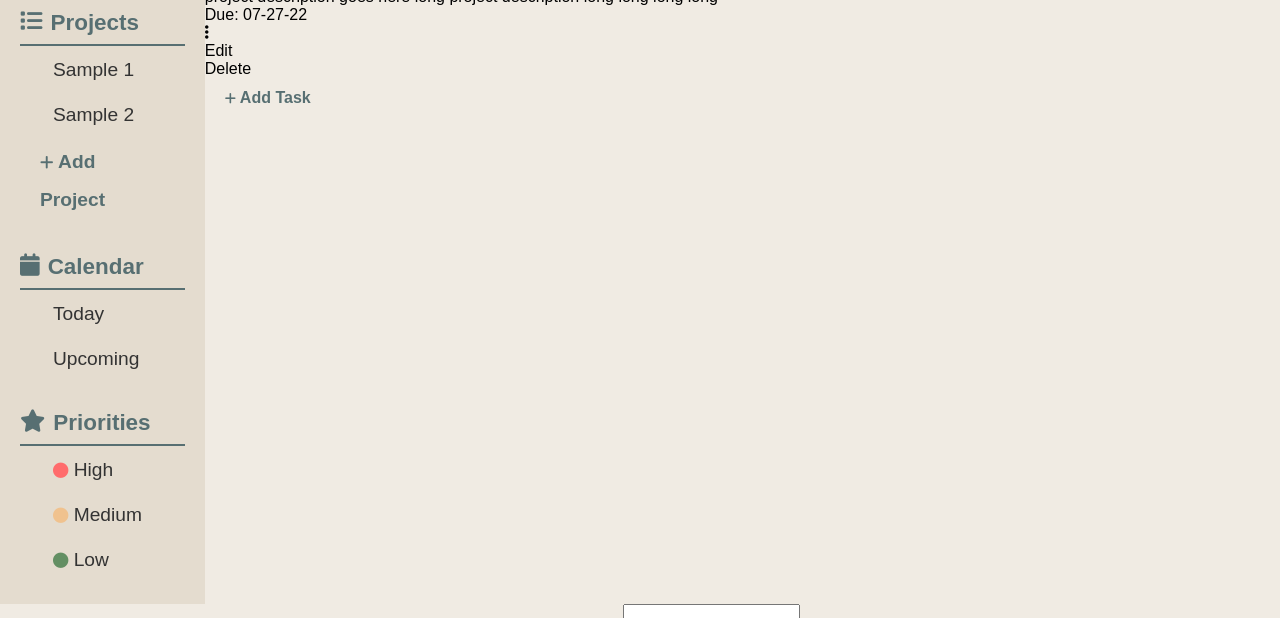
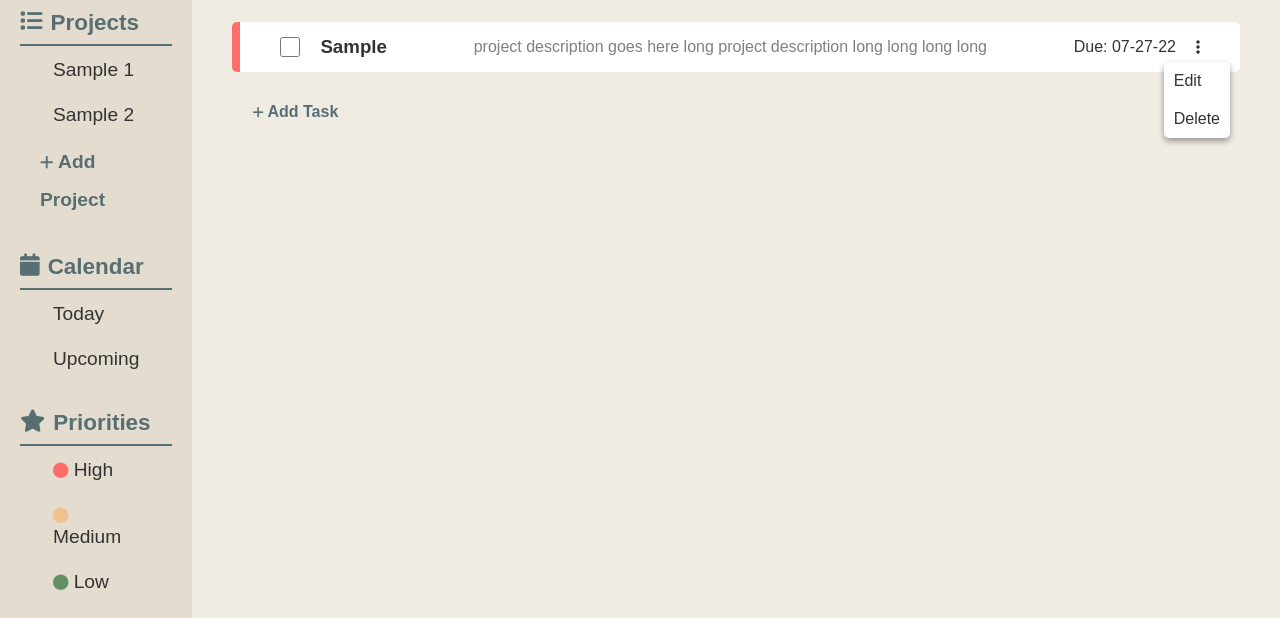
Before and after one commit to shielamarieee/todo-list, a website built with webpack: page dist/index.html in a window 1280 px wide. Shown: the part 193-811 px from the top of the page. Built offline with Linux system fonts and the light colour scheme.

Commit message:
Add styling on conten

```diff
--- a/src/style.css
+++ b/src/style.css
@@ -107,6 +107,82 @@ body {
 
 .green {color: rgb(99, 143, 99);}
 
+/* --Content-- */
+.content {
+  padding: 40px;
+  color: var(--black);
+  width: 100%;
+}
+
+.project-heading {margin-bottom: 25px;}
+.project-name {font-size: 2rem;}
+
+.task-description, .project-description {
+  color: gray;
+  overflow: hidden;
+  overflow: hidden;
+  text-overflow: ellipsis;
+  display: -webkit-box;
+  -webkit-line-clamp: 1; /* number of lines to show */
+          line-clamp: 1;
+  -webkit-box-orient: vertical;
+}
+
+.task {
+  display: flex;
+  background-color: white;
+  align-items: center;
+  justify-content: space-between;
+  width: 100%;
+  height: 50px;
+  padding: 20px;
+  border-radius: 5px;
+  margin-bottom: 20px;
+  position: relative;
+}
+
+.high {border-left: 8px solid rgb(255, 108, 108);}
+
+.medium {border-left: rgb(240, 194, 142);}
+
+.low {border-left: rgb(99, 143, 99);}
+
+input[type="checkbox"] {
+  width: 20px;
+  height: 20px;
+  accent-color: var(--lighter-blue);
+}
+
+.task-info, .actions-btn {
+  display: flex;
+  align-items: center;
+  gap: 20px;
+  margin: 0 20px;
+}
+
+.options {
+  position: absolute;
+  top: 40px;
+  right: 10px;
+  background-color: white;
+  border-radius: 5px;
+  box-shadow: rgba(0, 0, 0, 0.16) 0px 3px 6px, rgba(0, 0, 0, 0.23) 0px 3px 6px;
+  /* opacity: 0;
+  pointer-events: none; */
+}
+
+.option {
+  padding: 10px;
+  cursor: pointer;
+}
+
+.option:hover {
+  background-color: #f1f1f1;
+}
+
+
+
+
 /* --Footer-- */
 .footer {
   display: flex;
```
Also changed, not shown: dist/main.js.
